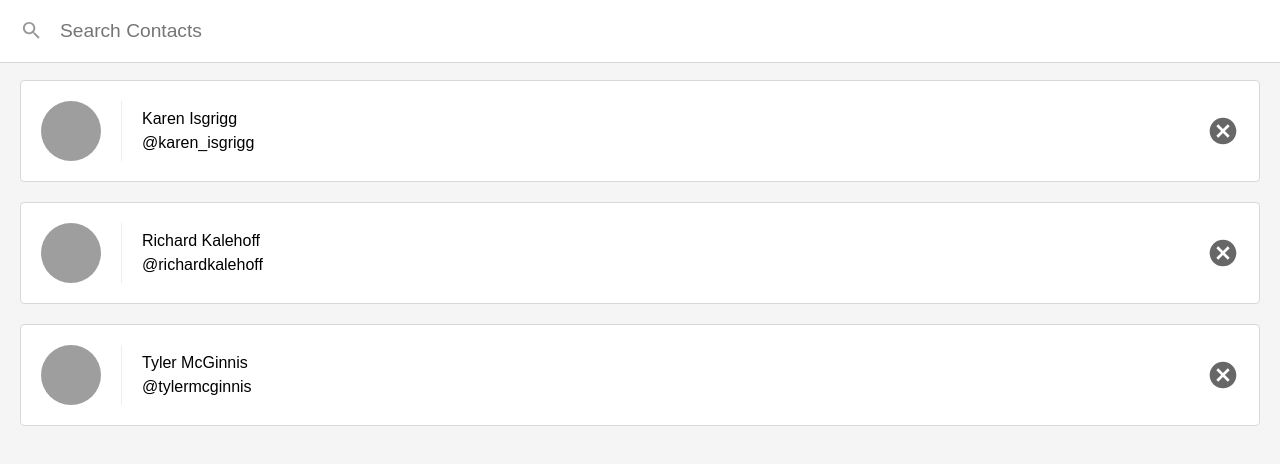
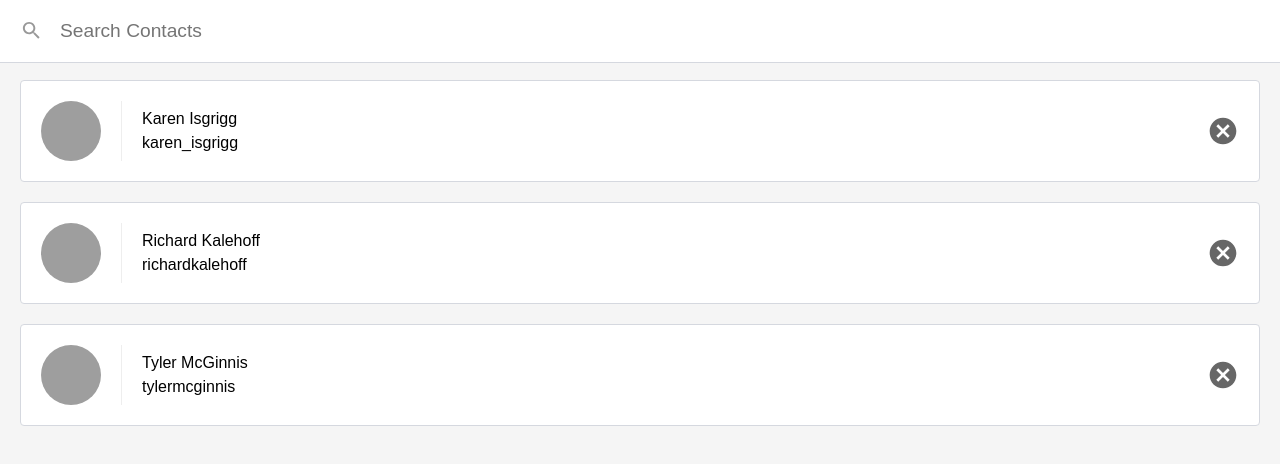
Before and after one commit to alagram/contacts, a React (Create React App) app: page / in a window 1280 px wide. Shown: the top 464 px of the page. Built offline with nearby package versions, Linux system fonts and the light colour scheme.

Commit message:
remove redundant @

```diff
--- a/src/ListContacts.js
+++ b/src/ListContacts.js
@@ -56,7 +56,7 @@ class ListContacts extends Component {
 
               <div className='contact-details'>
                 <p>{contact.name}</p>
-                <p>@{contact.handle}</p>
+                <p>{contact.handle}</p>
               </div>
 
               <button
```
